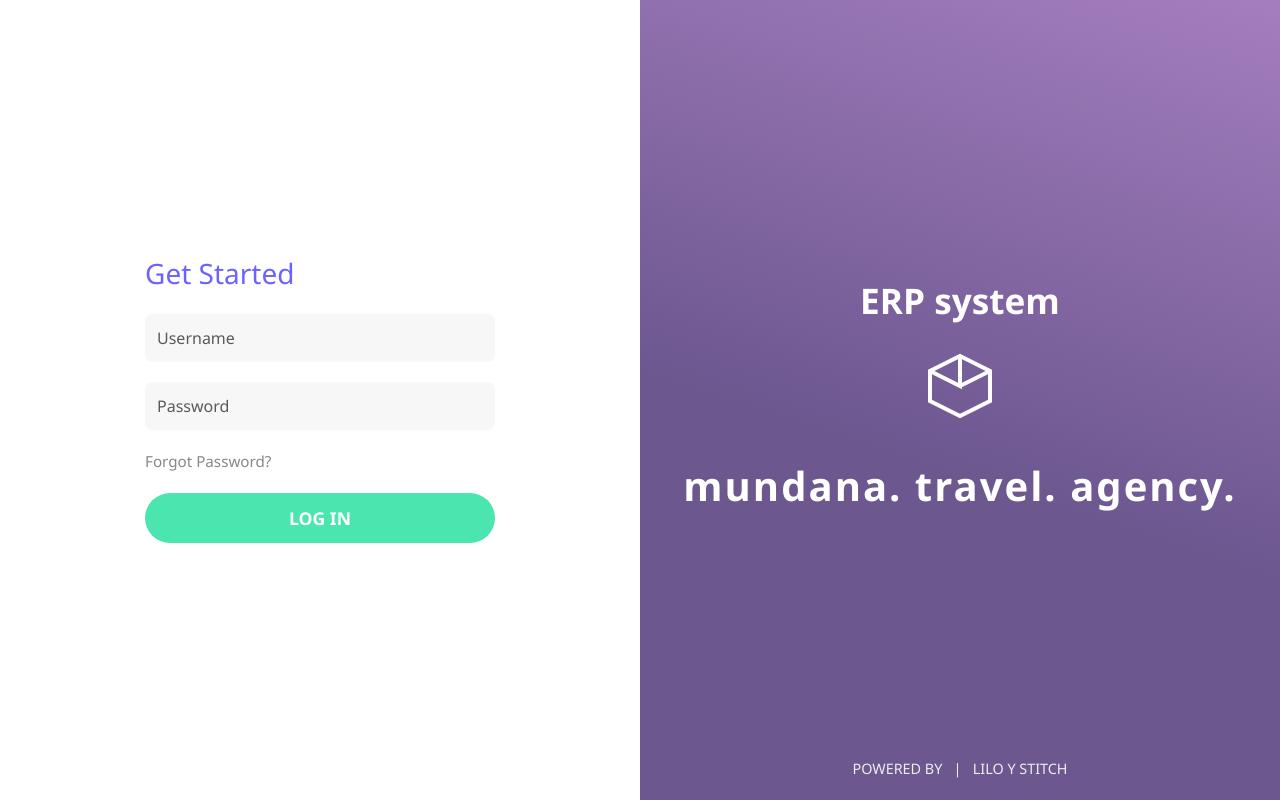
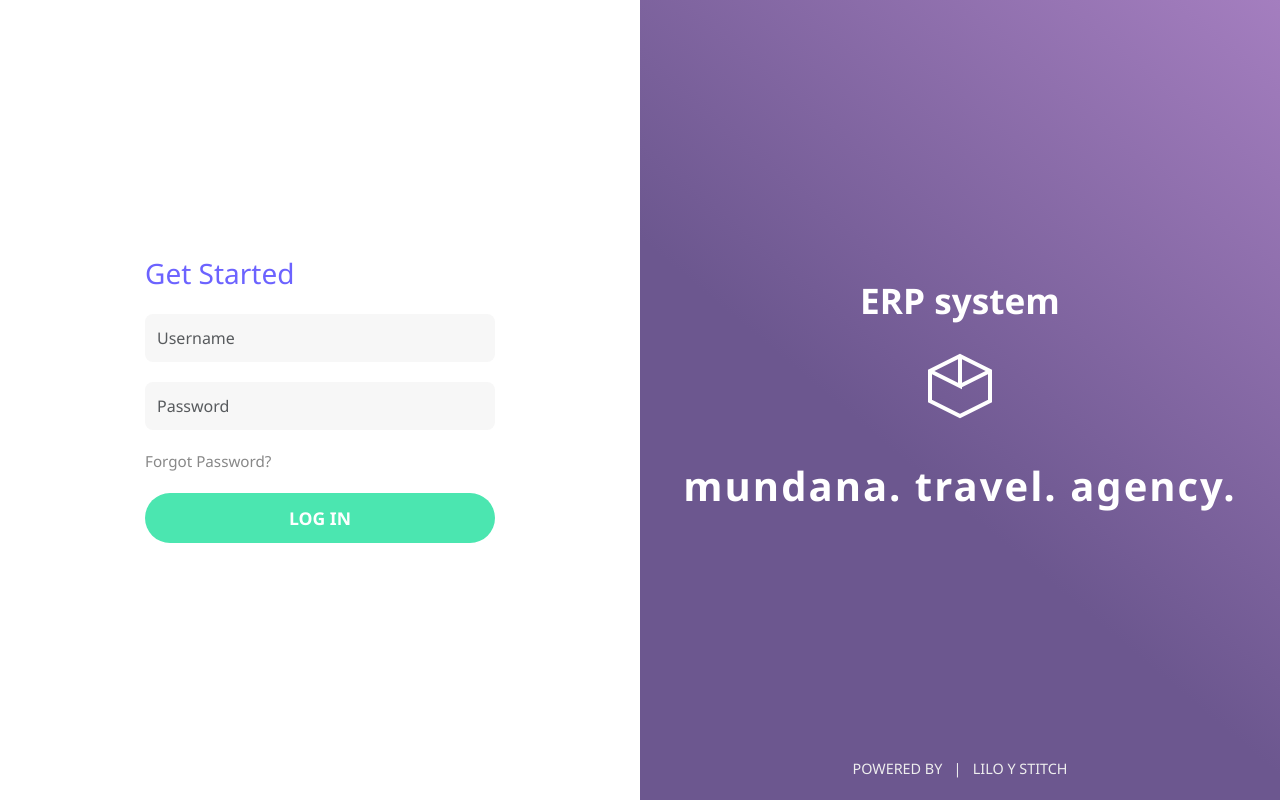
Before and after one commit to Amadoose/djangocrm, a Django app: page / in a window 1280 px wide. Run offline with Django 5.2, Linux system fonts and the light colour scheme.

Commit message:
login page

```diff
--- a/website/templates/login.html
+++ b/website/templates/login.html
@@ -27,7 +27,7 @@
         .right-panel {
             flex: 1;
             background: #6c578f;
-            background: linear-gradient(18deg, rgba(108, 87, 143, 1) 42%, rgba(164, 126, 191, 1) 100%);
+            background: linear-gradient(40deg, rgba(108, 87, 143, 1) 42%, rgba(164, 126, 191, 1) 100%);
             color: #fff;
             display: flex;
             flex-direction: column;
```
